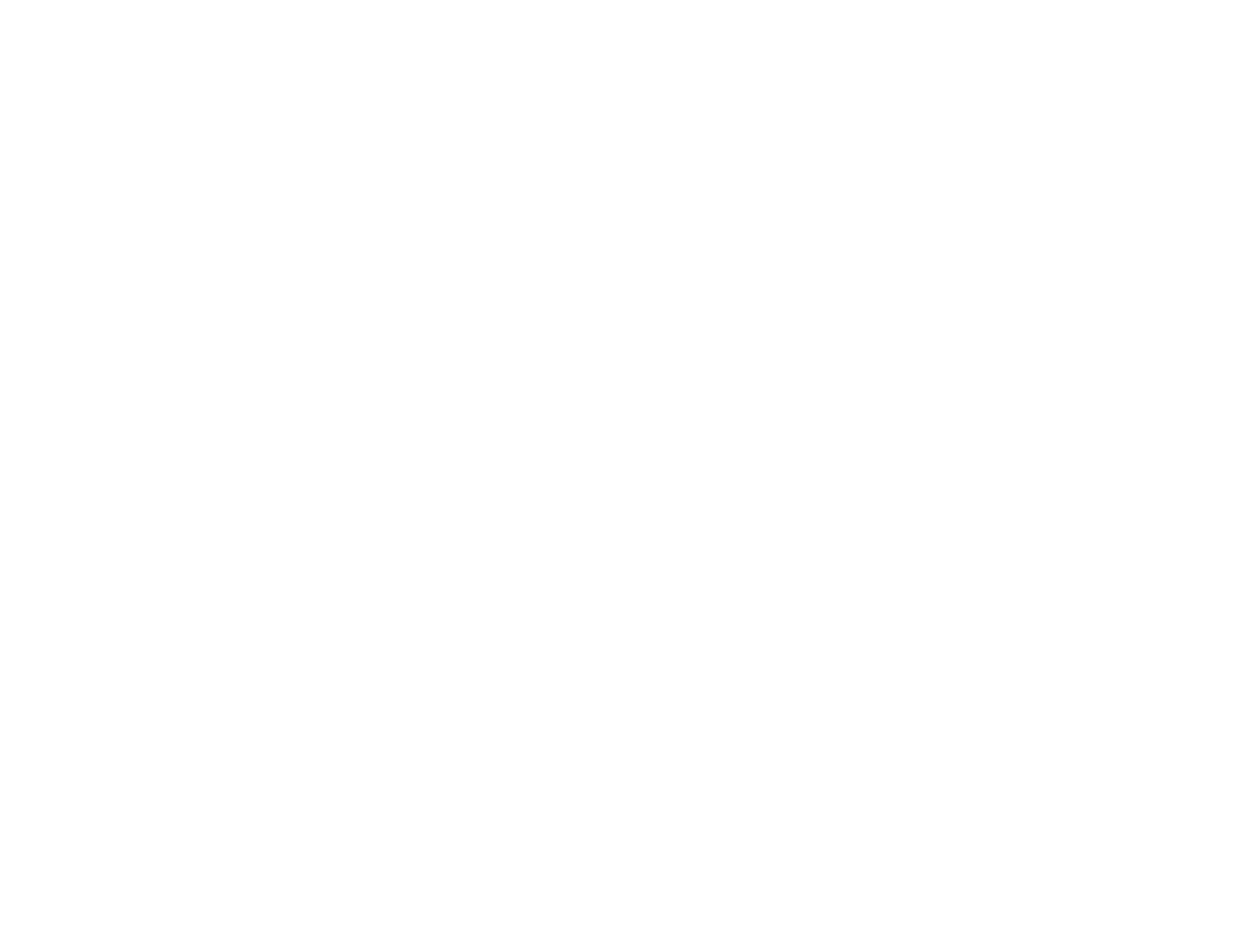
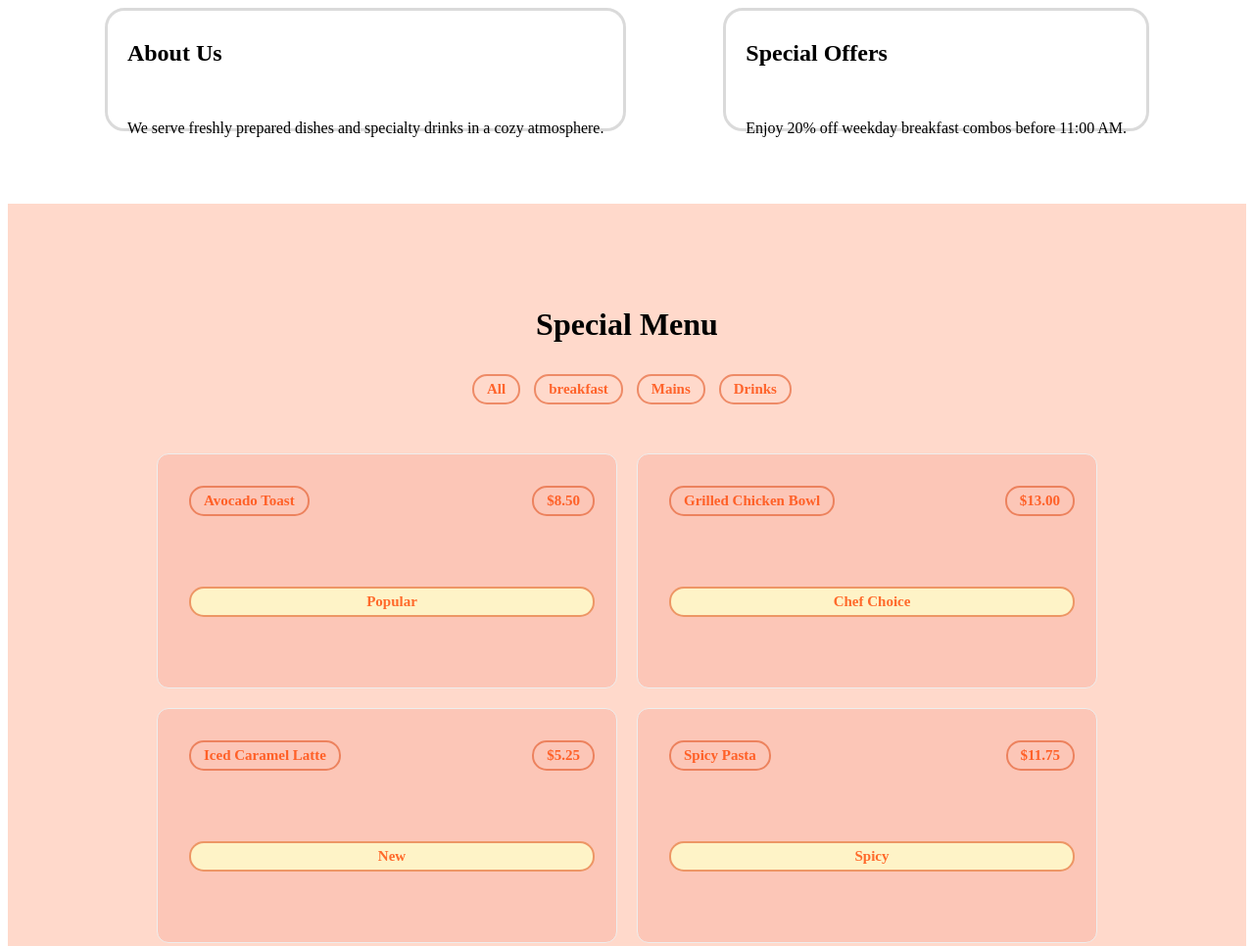
Before and after one commit to kokomedo22448-design/field-training-301.210, a plain HTML site: page index.html in a window 1280 px wide. Shown: the top 966 px of the page at 98% size. Before the commit the page ends 800 px from the top, so only its background shows below. Drawn offline with Linux system fonts and the light colour scheme.

Commit message:
Describe your

```diff
--- a/CSS/style.css
+++ b/CSS/style.css
@@ -6,7 +6,100 @@
 
     /* <!-- ===================== Mohamed ============================== --> */
 
-                            /* <!-- اكتب هنا -->   */
+                           .about {
+    display: flex;
+    justify-content: space-evenly;
+    height: 200px;
+}
+
+.item {
+    padding: 10px 20px;
+    height: 100px;
+    border-radius: 20px;
+    border: 3px solid rgba(0, 0, 0, 0.144);
+}
+
+.item:hover {
+    transition: 1s;
+    border: 3px solid rgb(0, 0, 0);
+}
+
+/* ======================= */
+.menu {
+    text-align: center;
+    background-color: rgba(255, 68, 0, 0.205);
+    height: 762PX;
+    padding-top: 84px;
+}
+
+.menu span {
+    border-radius: 15px;
+    border: 2px solid rgba(224, 78, 25, 0.555);
+    font-weight: 900;
+    font-size: 15px;
+    color: rgba(255, 68, 0, 0.788);
+    display: inline-block;
+    margin-top: 10px;
+    margin-bottom: 50PX;
+    margin-left: 10px;
+    padding: 5px 13px;
+}
+
+.menu span:active {
+    background-color: rgb(245, 92, 37);
+    color: white;
+    cursor: pointer;
+}
+
+/* ======== */
+.menu-grid {
+    display: grid;
+    grid-template-columns: repeat(2, 1fr);
+    gap: 20px;
+    max-width: 960px;
+    margin: auto;
+}
+
+.menu-card {
+    background: rgba(248, 168, 154, 0.404);
+    padding: 22px;
+    border: 1px solid #eee;
+    border-radius: 12px;
+    display: flex;
+    flex-direction: column;
+    gap: 12px;
+}
+
+.card-header {
+    display: flex;
+    justify-content: space-between;
+    width: 100%;
+}
+
+.item-title {
+    font-size: 15px;
+    font-weight: bold;
+}
+
+.item-price {
+    color: #c86418;
+    font-weight: bold;
+}
+
+.badge {
+    background: #fef3c7;
+    color: #925814;
+    padding: 4px 12px;
+    border-radius: 20px;
+    font-size: 12px;
+}
+
+.menu-card:hover {
+    transform: translateY(-5px);
+    box-shadow: 0 5px 15px #ddd;
+    transition: 0.9s;
+}
+
 
     /* <!-- ===================== Mohamed ============================== --> */
 
--- a/JS/main.js
+++ b/JS/main.js
@@ -6,7 +6,39 @@
 
     // <!-- ===================== Mohamed ============================== -->
 
-                            // <!-- اكتب هنا -->
+
+let buttons = document.querySelectorAll(".menu > span");
+let cards = document.querySelectorAll(".menu-card");
+
+buttons.forEach(function(button) {
+
+    button.addEventListener("click", function() {
+
+        let category = button.textContent.trim().toLowerCase();
+
+        cards.forEach(function(card) {
+
+            let name = card.querySelector(".card-header span").textContent.trim().toLowerCase();
+
+            if (category === "all") {
+                card.style.display = "flex";
+            }
+            else if (
+                (category === "breakfast" && name === "avocado toast") ||
+                (category === "mains" && (name === "grilled chicken bowl" || name === "spicy pasta")) ||
+                (category === "drinks" && name === "iced caramel latte")
+            ) {
+                card.style.display = "flex";
+            }
+            else {
+                card.style.display = "none";
+            }
+
+        });
+
+    });
+
+});
 
     // <!-- ===================== Mohamed ============================== -->
 
--- a/index.html
+++ b/index.html
@@ -15,7 +15,64 @@
 
     <!-- ===================== Mohamed ============================== -->
 
+        <div class="about">
 
+            <div class="item">
+                <h2>About Us</h2>
+                <br>
+                <p>We serve freshly prepared dishes and specialty drinks in a cozy atmosphere.</p>
+            </div>
+
+            <div class="item">
+                <h2>Special Offers</h2>
+                <br>
+                <p>Enjoy 20% off weekday breakfast combos before 11:00 AM.</p>
+            </div>
+        </div>
+        <!-- =============================== -->
+        <div class="menu">
+            <h1>Special Menu</h1>
+            <span>All</span>
+            <span>breakfast</span>
+            <span>Mains</span>
+            <span>Drinks</span>
+
+            <!-- = -->
+            <div class="menu-grid">
+                <div class="menu-card">
+                    <div class="card-header">
+                        <span>Avocado Toast</span>
+                        <span>$8.50</span>
+                    </div>
+                    <span class="badge">Popular</span>
+                </div>
+
+                <div class="menu-card">
+                    <div class="card-header">
+                        <span>Grilled Chicken Bowl</span>
+                        <span>$13.00</span>
+                    </div>
+                    <span class="badge">Chef Choice</span>
+                </div>
+
+                <div class="menu-card">
+                    <div class="card-header">
+                        <span>Iced Caramel Latte</span>
+                        <span>$5.25</span>
+                    </div>
+                    <span class="badge">New</span>
+                </div>
+
+                <div class="menu-card">
+                    <div class="card-header">
+                        <span>Spicy Pasta</span>
+                        <span>$11.75</span>
+                    </div>
+                    <span class="badge">Spicy</span>
+                </div>
+            </div>
+        </div>
+        <!-- ==== -->
 
     <!-- ===================== Mohamed ============================== -->
 
```
